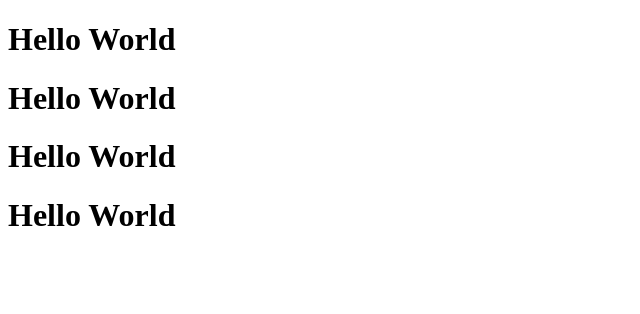
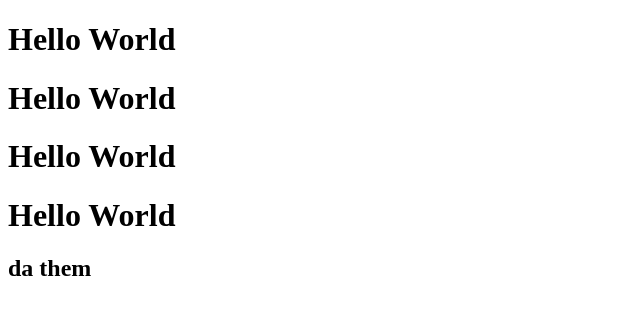
Before and after one commit to nnd2890/demo-git, a plain HTML site: page index.html in a window 1280 px wide. Shown: the whole page, without its empty margins (0-640 px from the left). Drawn offline with Linux system fonts and the light colour scheme.

Commit message:
add more friend

```diff
--- a/index.html
+++ b/index.html
@@ -11,5 +11,9 @@
 	<h1>Hello World</h1>
 	<h1>Hello World</h1>
 	<h1>Hello World</h1>
+
+
+
+	<h2>da them</h2>
 </body>
 </html>
```
